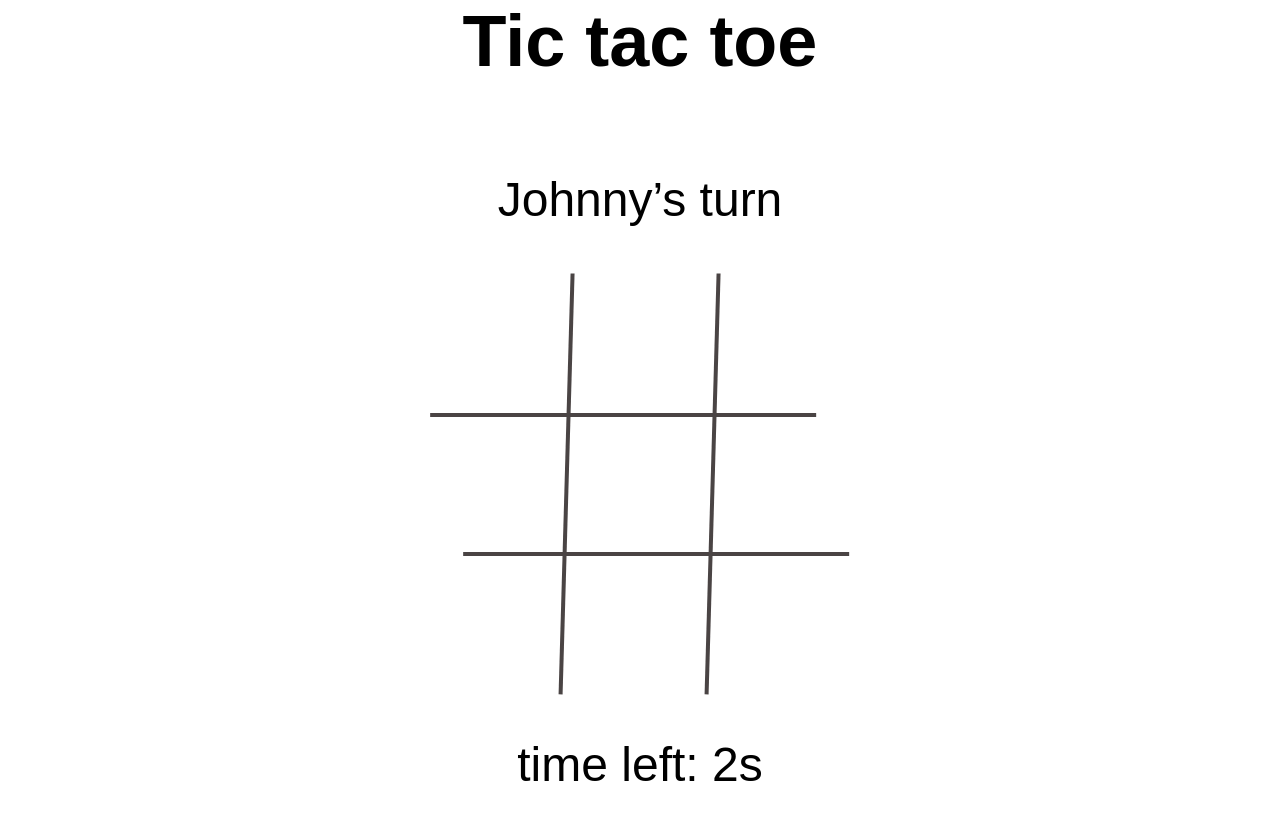
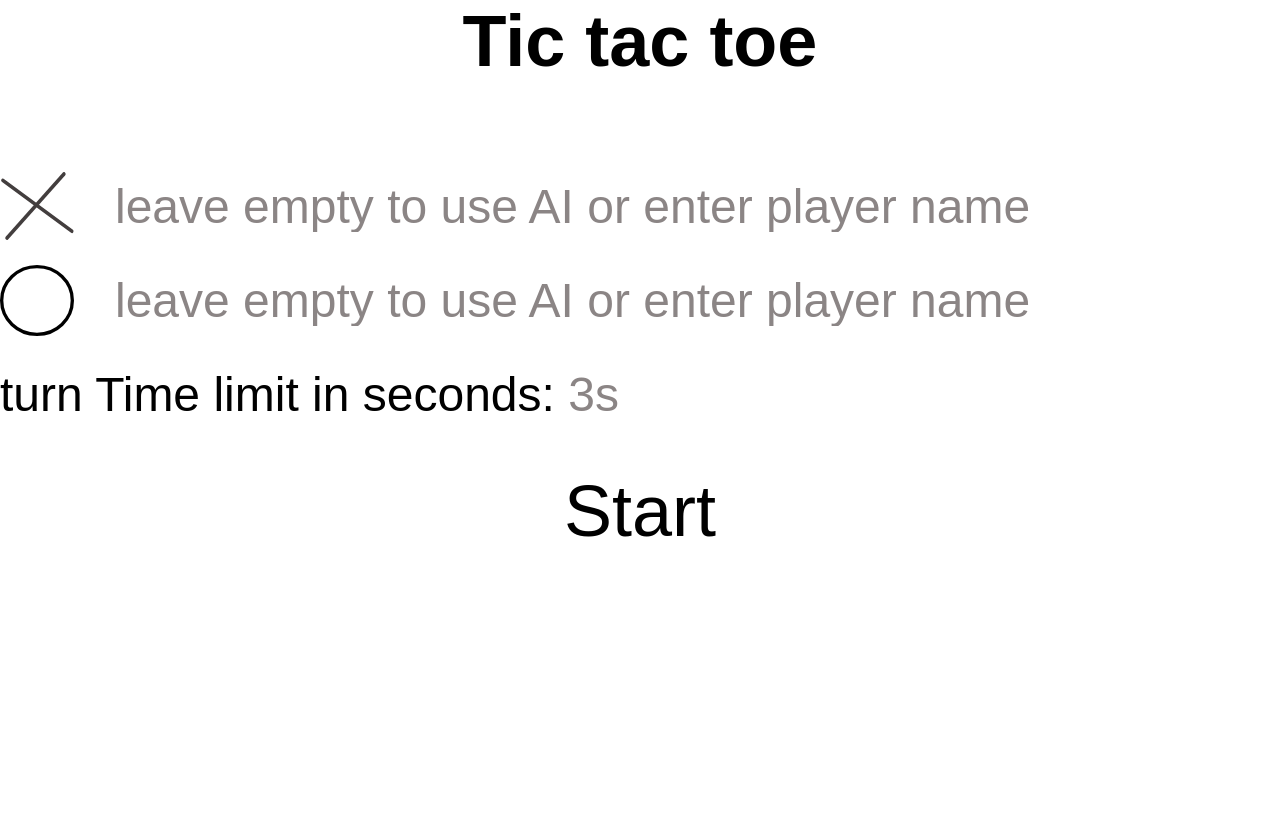
Before and after one commit to voromahery/tic-tac-toe, a React (Create React App) app: page / in a window 1280 px wide. Shown: the top 820 px of the page. Built offline with nearby package versions, Linux system fonts and the light colour scheme.

Commit message:
Creates an action for the start button

```diff
--- a/src/App.css
+++ b/src/App.css
@@ -93,7 +93,6 @@ button, .cell {
 
  .cell {
    display: block;
-   /* border: 1px solid #000000; */
    height: 138px;
    max-width: 138px;
  }
--- a/src/App.tsx
+++ b/src/App.tsx
@@ -1,15 +1,16 @@
 import React from 'react';
-// import Home from './pages/Home';
+import {useAppSelector} from './app/hooks';
+import {startGame} from './features/startScreen/startScreenSlice'
+import Home from './pages/Home';
+import StartedGame from './pages/StartedGame';
 import './App.css';
-import StartedGame from './pages/StartedGame';
 
 function App() {
-
+  const newGame = useAppSelector(startGame);
       return (
         <div>
           <h1 className='heading'>Tic tac toe</h1>
-                {/* <Home/>  */}
-                <StartedGame/>
+                {newGame?<StartedGame/>:<Home/>}
         </div>
       );
     }
--- a/src/app/store.ts
+++ b/src/app/store.ts
@@ -1,9 +1,11 @@
 import { configureStore, ThunkAction, Action } from '@reduxjs/toolkit';
 import counterReducer from '../features/counter/counterSlice';
+import startReducer from '../features/startScreen/startScreenSlice'
 
 export const store = configureStore({
   reducer: {
     counter: counterReducer,
+    start: startReducer,
   },
 });
 
--- /dev/null
+++ b/src/features/startScreen/startScreenSlice.tsx
@@ -0,0 +1,31 @@
+import { createSlice, PayloadAction } from '@reduxjs/toolkit';
+import { RootState } from '../../app/store';
+
+export interface StartState {
+  value: boolean;
+  status: 'start';
+}
+
+const initialState: StartState = {
+  value: false,
+  status: 'start',
+};
+
+export const startSlice = createSlice({
+  name: 'start',
+  initialState,
+  reducers: {
+    start: (state) => {
+      state.value = !state.value;
+    },
+    startScreen: (state, action: PayloadAction<boolean>) => {
+      state.value = action.payload;
+    },
+  },
+});
+
+export const { start, startScreen } = startSlice.actions;
+
+export const startGame = (state: RootState) => state.start.value;
+
+export default startSlice.reducer;
--- a/src/pages/Home.tsx
+++ b/src/pages/Home.tsx
@@ -1,8 +1,11 @@
 import React  from "react";
 import cross from '../images/cross.svg'
 import circle from '../images/circle.svg'
+import {useAppDispatch} from '../app/hooks';
+import {start} from '../features/startScreen/startScreenSlice'
 
 export default function Home(){
+    const dispatch = useAppDispatch();
     return(
     <div className="board">
         <div className='player-option'>
@@ -16,7 +19,7 @@ export default function Home(){
     <div className='time-limit'>
     <p>turn Time limit in seconds: <span>3s</span></p>
     </div>
-   <button className="start-button">Start</button>
+    <button className="start-button" onClick={() => dispatch(start())}>Start</button>
 </div>
     )
 }
```
Also changed, not shown: src/pages/StartedGame.tsx (+10 -0 lines). Lines whose indentation alone changed are shown as unchanged.
